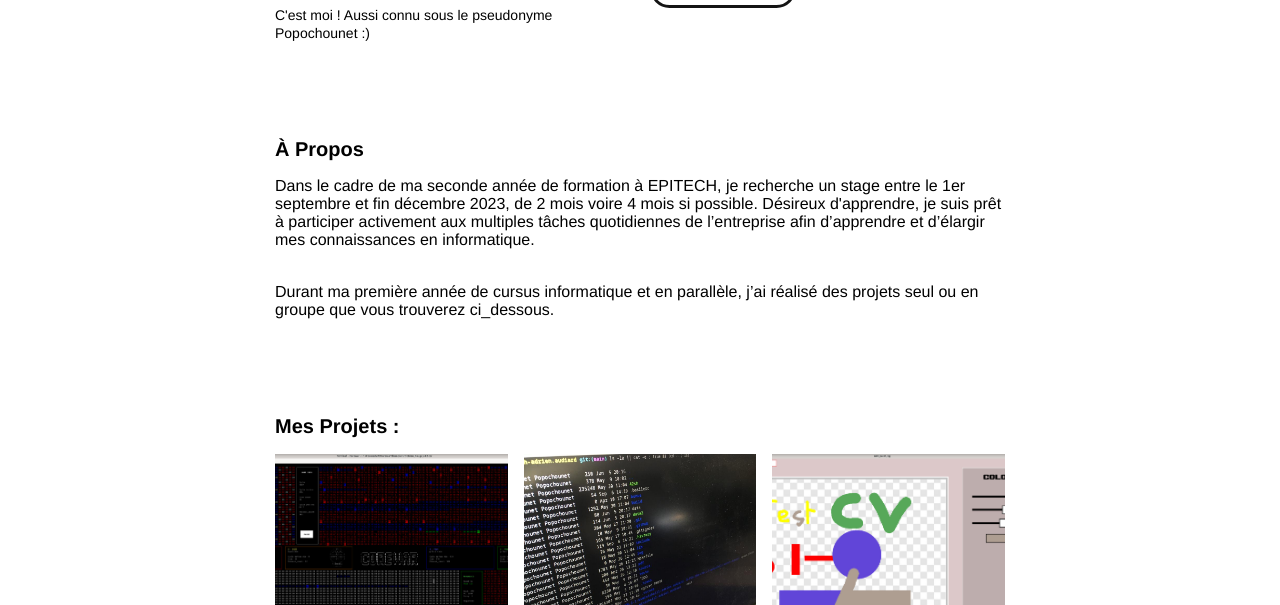
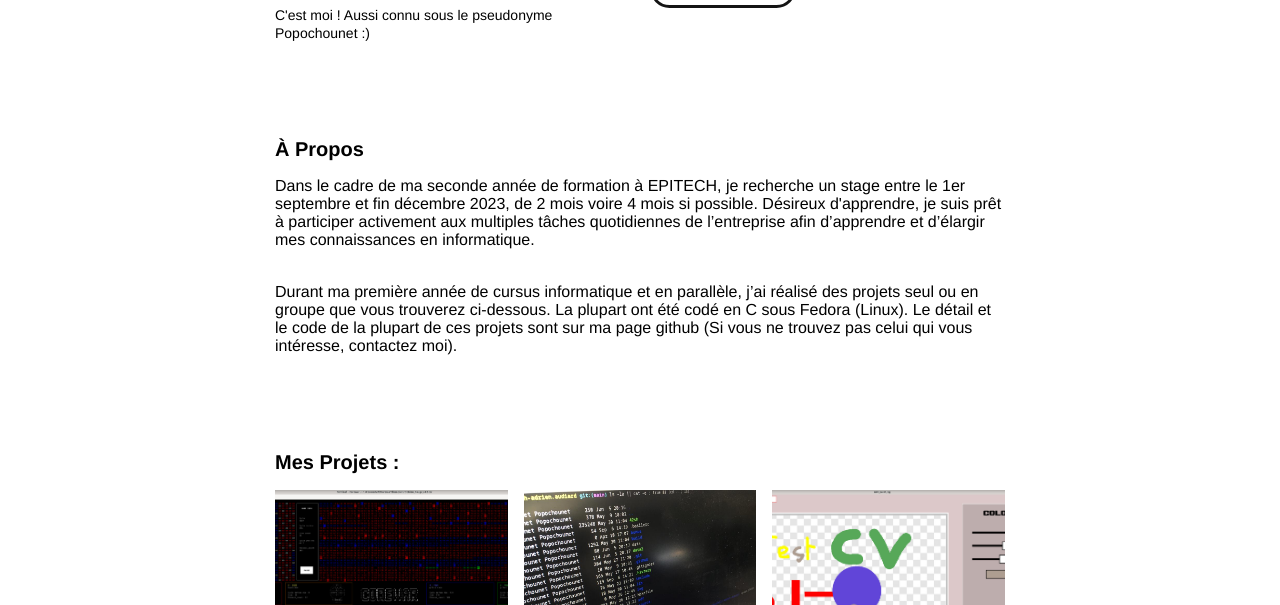
Before and after one commit to Popochounet/Popochounet.github.io, a plain HTML site: page index.html in a window 1280 px wide. Shown: the part 495-1100 px from the top of the page. Drawn offline with Linux system fonts and the light colour scheme.

Commit message:
[ADD] Corrections

```diff
--- a/index.html
+++ b/index.html
@@ -86,7 +86,7 @@
         <span class="subheader-text">À Propos</span>
         <div class="about-section-content">
           <div class="body-text">Dans le cadre de ma seconde année de formation à EPITECH, je recherche un stage entre le 1er septembre et fin décembre 2023, de 2 mois voire 4 mois si possible. Désireux d'apprendre, je suis prêt à participer activement aux multiples tâches quotidiennes de l’entreprise afin d’apprendre et d’élargir mes connaissances en informatique.</div>
-          <div class="body-text">Durant ma première année de cursus informatique et en parallèle, j’ai réalisé des projets seul ou en groupe que vous trouverez ci_dessous.</div>
+          <div class="body-text">Durant ma première année de cursus informatique et en parallèle, j’ai réalisé des projets seul ou en groupe que vous trouverez ci-dessous. La plupart ont été codé en C sous Fedora (Linux). Le détail et le code de la plupart de ces projets sont sur ma page github (Si vous ne trouvez pas celui qui vous intéresse, contactez moi).</div>
         </div>
       </div>
 
```
